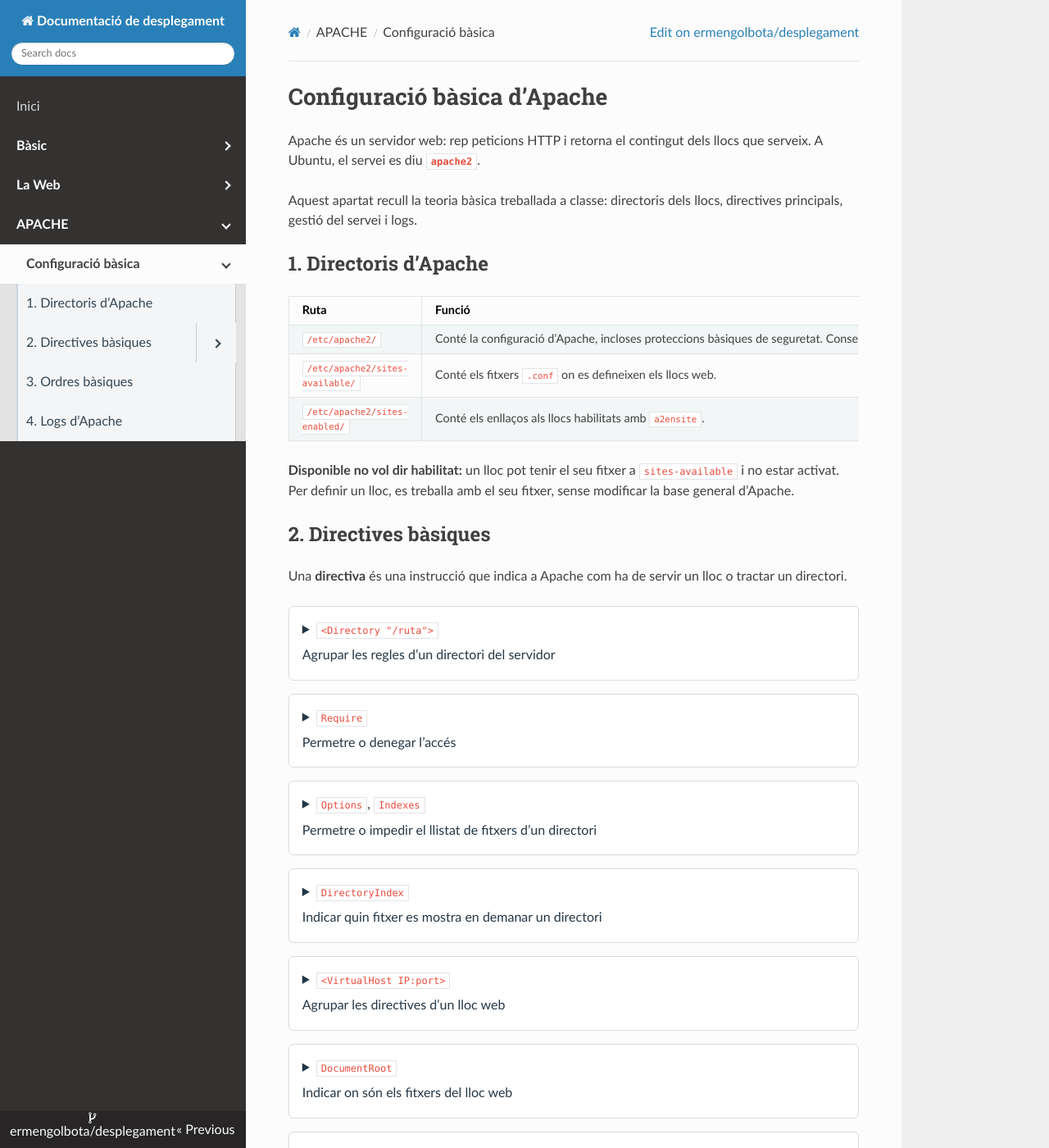
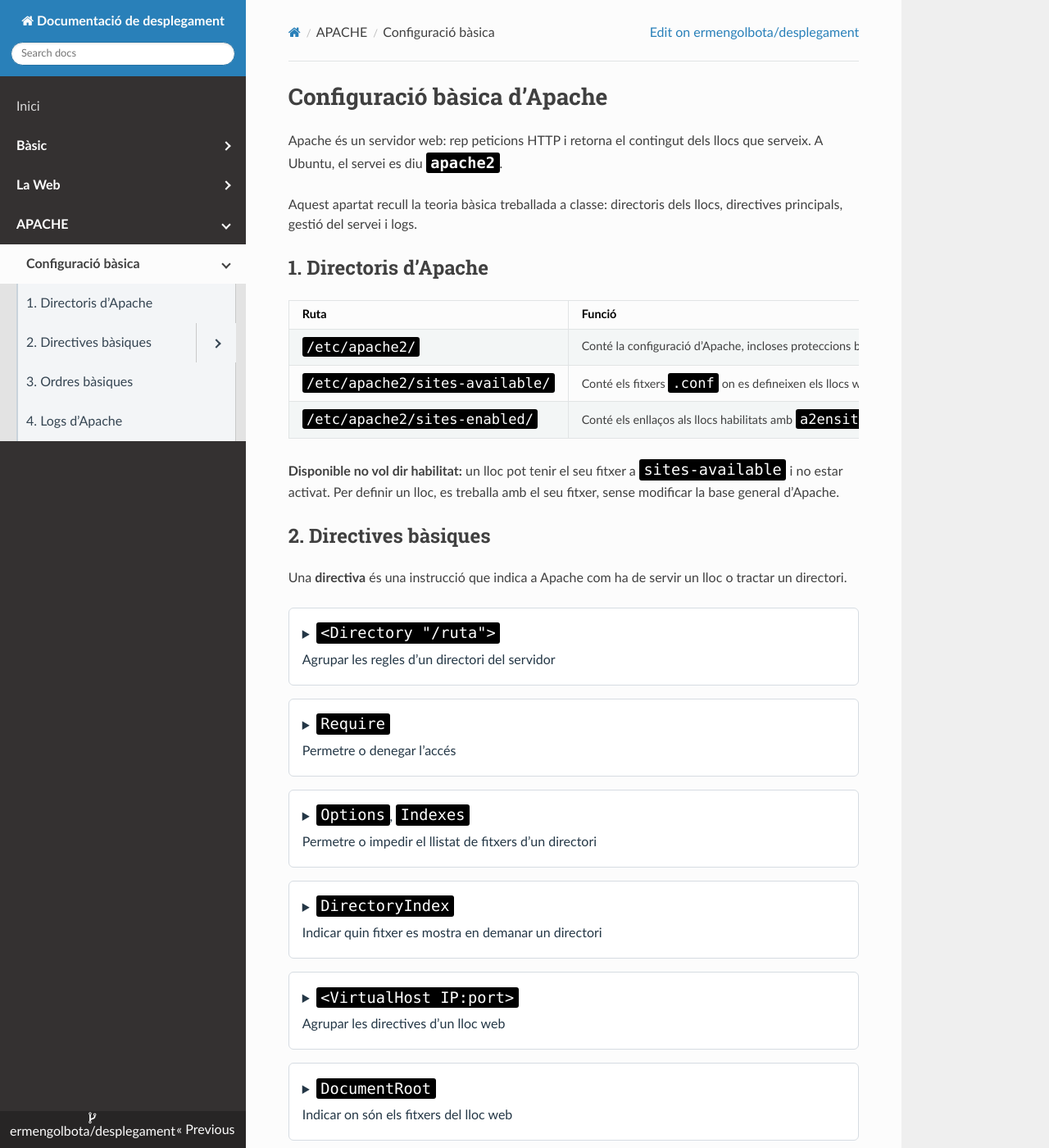
Before and after one commit to ermengolbota/desplegament, an MkDocs documentation site: the page built from docs/apache/configuracio-basica.md, in a window 1280 px wide and 1400 px high. Shown: the whole window at 82% size. Built offline with MkDocs 1.6.1, drawn with Linux system fonts in a browser that asks for light colours; nearby versions of some CDN libraries.

Commit message:
Canviada l'estetica del codi. Ara més marcat, blanc sobre negre

```diff
--- a/docs/assets/stylesheets/extra.css
+++ b/docs/assets/stylesheets/extra.css
@@ -1,3 +1,60 @@
+/* Codi: blanc sobre negre i dos punts més gran que el text del context. */
+.rst-content pre,
+.rst-content code {
+  color: #fff !important;
+  background-color: #000 !important;
+  font-size: calc(1em + 2pt) !important;
+  line-height: 1.6;
+  text-shadow: none;
+}
+
+/* Els colors del ressaltat de sintaxi també han de ser blancs. */
+.rst-content code *,
+.rst-content pre * {
+  color: #fff !important;
+  background-color: #000 !important;
+  font-size: inherit !important;
+  line-height: inherit;
+  text-shadow: none;
+}
+
+.rst-content pre {
+  max-width: 100%;
+  margin: 0 0 1.25rem;
+  padding: 1rem;
+  border: 0;
+  border-radius: 6px;
+  overflow-x: auto;
+  white-space: pre;
+}
+
+/* Evita sumar dos cops l’augment en els blocs pre > code. */
+.rst-content pre code {
+  display: block;
+  padding: 0;
+  border: 0;
+  font-size: inherit !important;
+  line-height: inherit;
+  overflow: visible;
+  white-space: inherit;
+}
+
+.rst-content :not(pre) > code {
+  padding: .12em .3em;
+  border: 0;
+  border-radius: 3px;
+  white-space: normal;
+  overflow-wrap: anywhere;
+  -webkit-box-decoration-break: clone;
+  box-decoration-break: clone;
+}
+
+/* Les taules ja tenen desplaçament horitzontal: conserva les ordres senceres. */
+.rst-content table code {
+  white-space: nowrap;
+  overflow-wrap: normal;
+}
+
 .command-card {
   margin: 0 0 1rem;
   border: 1px solid #d6dce2;
```
